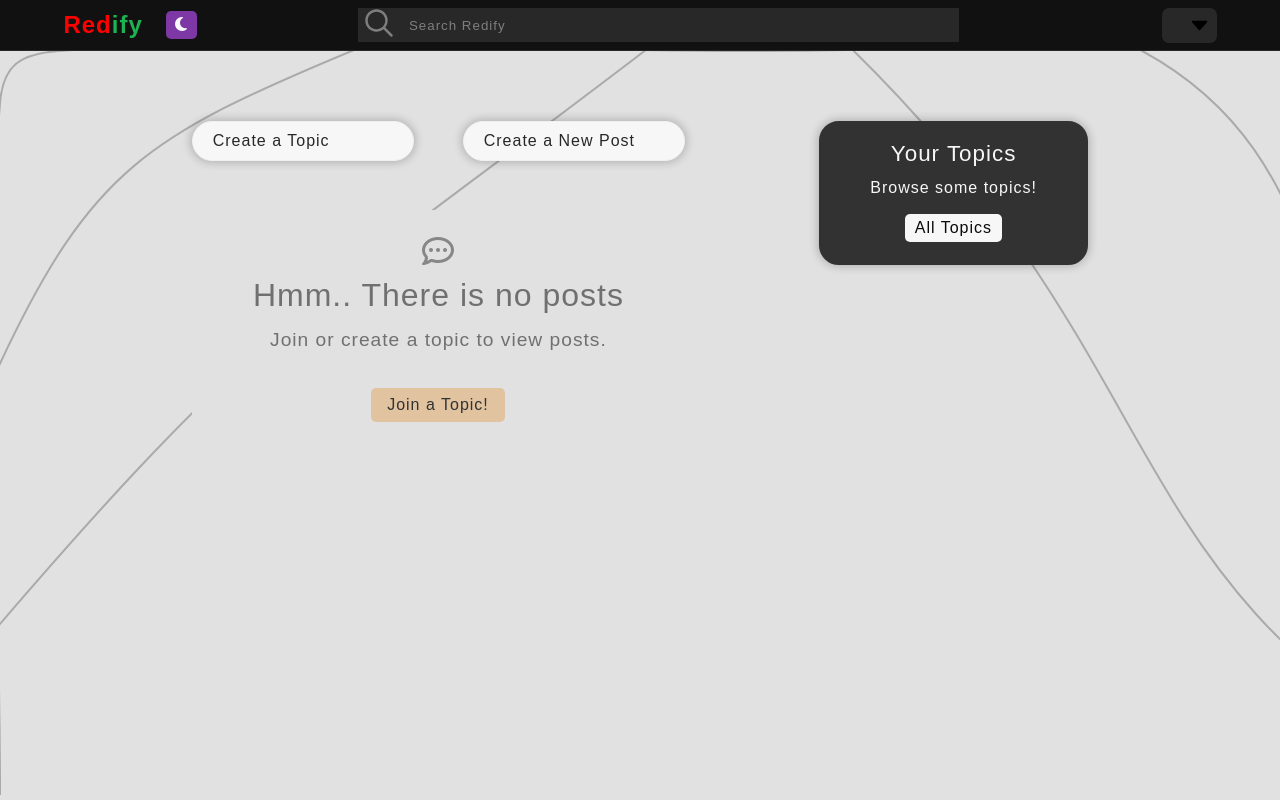
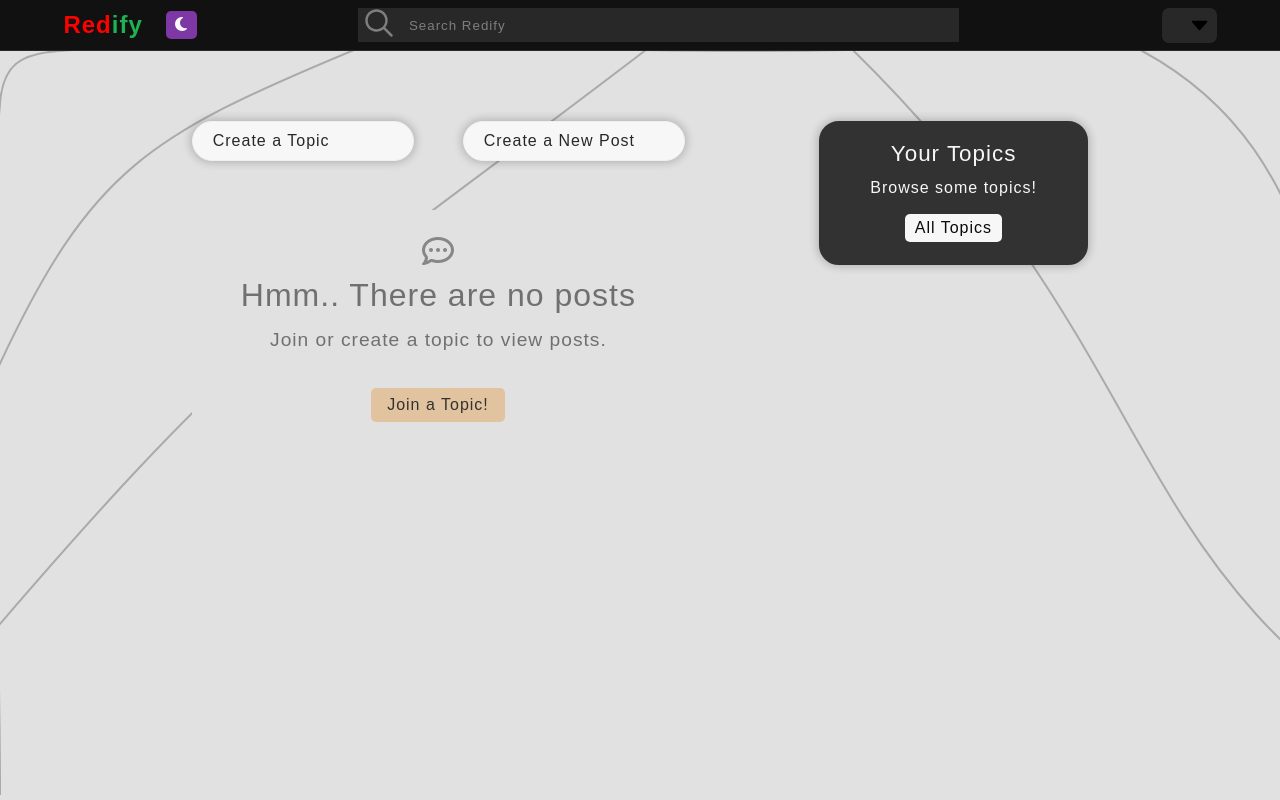
Before and after one commit to aaronpnguyen/Redify, a Flask app: template flask_app/templates/home.html in a window 1280 px wide. Run offline with Flask 2, Linux system fonts and the light colour scheme; the template is opened without the code that fills it, so the values that code supplies are empty; the visitor is signed in with stand-in values (Sample User, id 1); some libraries are stand-ins or nearby versions.

Commit message:
Fixed conditionals

```diff
--- a/flask_app/templates/home.html
+++ b/flask_app/templates/home.html
@@ -98,7 +98,7 @@
                         <div class="hmm-speech">
                             <i class="fa-regular fa-comment-dots"></i>
                         </div>
-                        <p class="hmm-nothing">Hmm.. There is no posts</p>
+                        <p class="hmm-nothing">Hmm.. There are no posts</p>
                         <div class="hmm-text">
                             <p>Join or create a topic to view posts.</p>
                             <div class="hmm-btn-center">
--- a/flask_app/templates/oneTopic.html
+++ b/flask_app/templates/oneTopic.html
@@ -134,13 +134,15 @@
                         <div class="hmm-speech">
                             <i class="fa-regular fa-comment-dots"></i>
                         </div>
-                        <p class="hmm-nothing">Hmm.. There is no posts</p>
+                        <p class="hmm-nothing">Hmm.. There are no posts</p>
+                        {%if session['user_id']%}
                         <div class="hmm-text">
                             <p>Create a new post for this topic!</p>
                             <div class="hmm-btn-center">
                                 <a class="hmm-btn hvr-grow" href="/form/post">Create Post</a>
                             </div>
                         </div>
+                        {%endif%}
                     </div>
                 {%endif%}
             </div>
```
